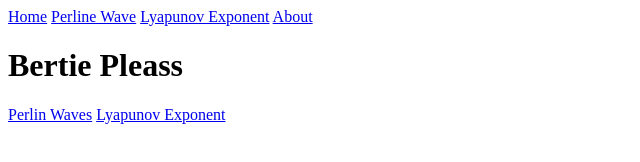
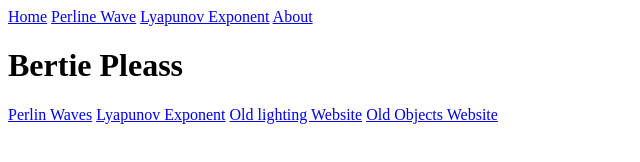
Before and after one commit to bertiepleass/bertiepleass.github.io, a plain HTML site: page index.html in a window 1280 px wide. Shown: the whole page, without its empty margins (0-640 px from the left). Drawn offline with Linux system fonts and the light colour scheme.

Commit message:
Add links to old websites in index.html

```diff
--- a/index.html
+++ b/index.html
@@ -15,5 +15,8 @@
     <h1>Bertie Pleass</h1>
     <a href="perlin.html">Perlin Waves</a>
     <a href="/lyapunov.html">Lyapunov Exponent</a>
+
+    <a href="https://bertie-pleass.squarespace.com/">Old lighting Website</a>
+    <a href="https://cargocollective.com/bertiepleass">Old Objects Website</a>
   </body>
 </html>
```
